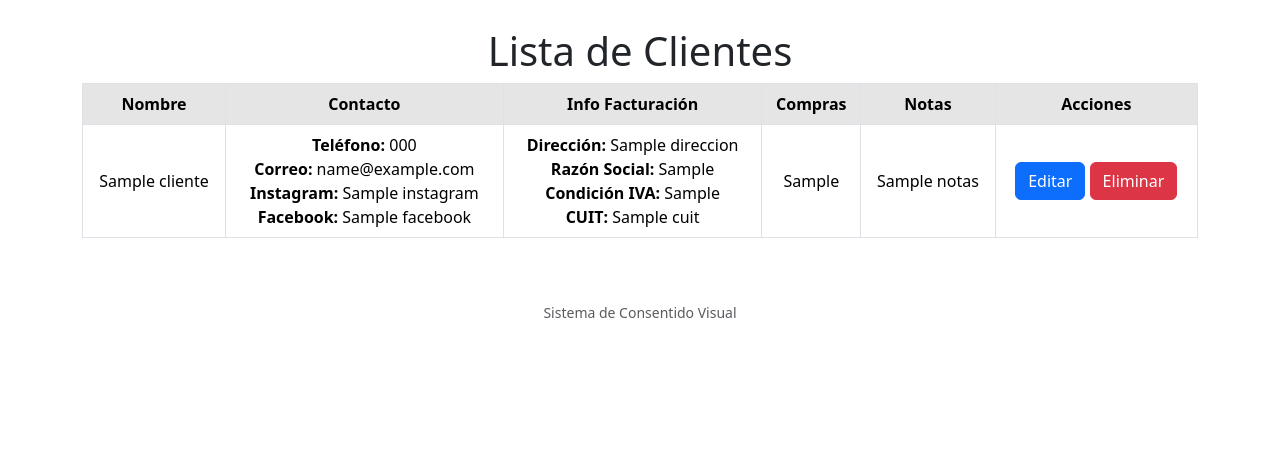
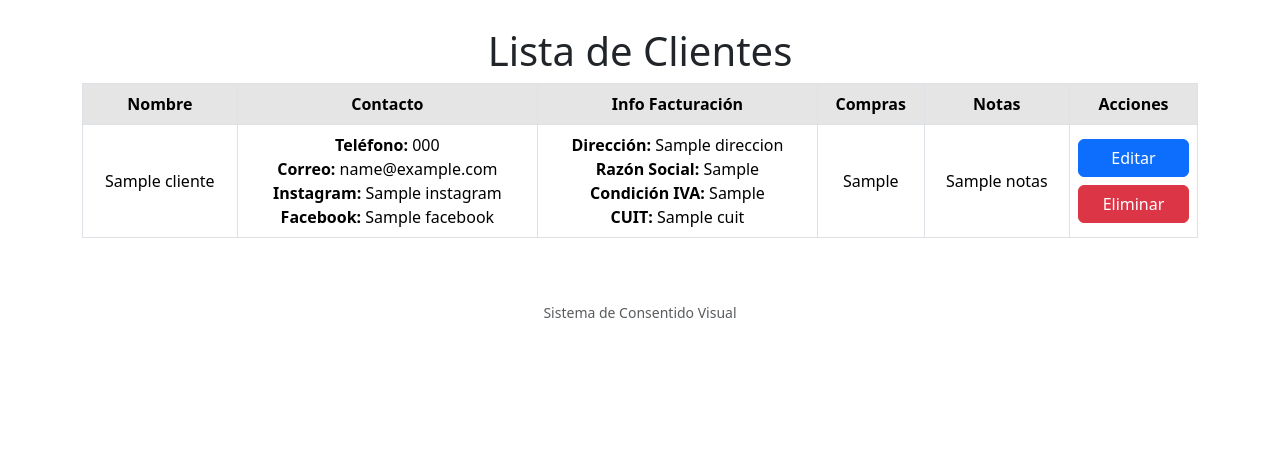
Before and after one commit to putallazNicolas/NesvexSystem, a Flask app: template templates/clients.html in a window 1280 px wide. Shown: the part 348-800 px from the top of the page. Run offline with Flask 3, Linux system fonts and the light colour scheme; the template is opened without the code that fills it: most values are stand-ins (such as "Sample title", 1, 10 or a date in 2020).

Commit message:
Update clients.html

```diff
--- a/templates/clients.html
+++ b/templates/clients.html
@@ -36,14 +36,14 @@
             <td class="align-middle">{{ cliente.cantidad_compras }}</td>
             <td class="align-middle" style="max-width: 150px;">{{ cliente.notas }}</td>
             <td class="align-middle">
-                <button class="btn btn-primary">Editar</button>
-                <button class="btn btn-danger">Eliminar</button>
+                <div class="d-grid gap-2">
+                    <button class="btn btn-primary">Editar</button>
+                    <button class="btn btn-danger">Eliminar</button>
+                </div>
             </td>
         </tr>
         {% endfor %}
     </tbody>
 </table>
 
-
-
 {% endblock %}
```
